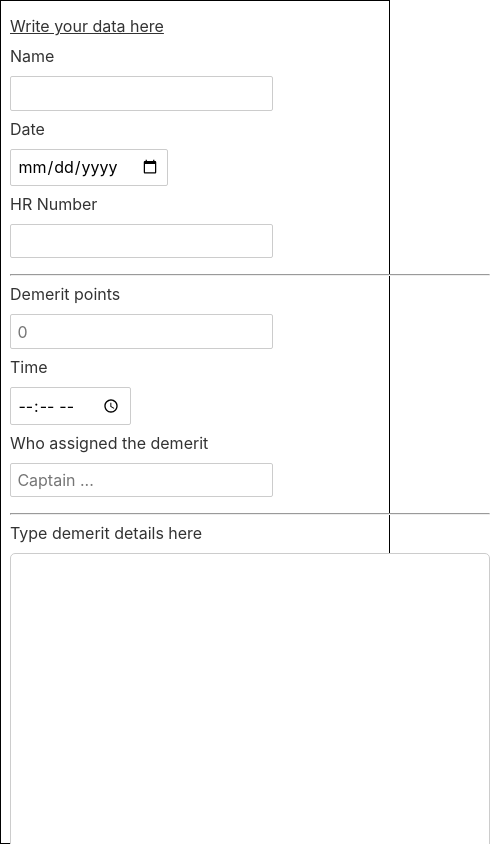
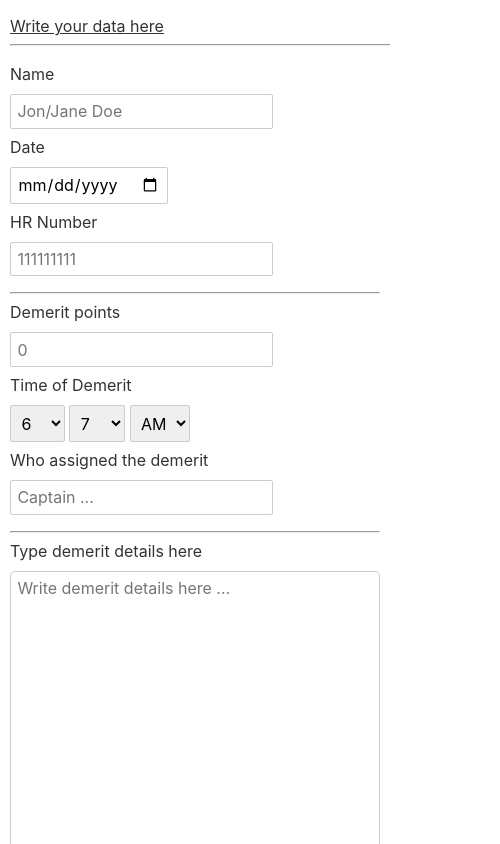
Before and after one commit to KennyWeeks/ArmandsProject, a Svelte app in the folder demerit/: page / in a window 390 px wide. Shown: the whole page, 500 px wide, since content can reach past the window. Built offline with nearby package versions, Linux system fonts and the light colour scheme.

Commit message:
Made some style changes, gonna clean up some of them up.

```diff
--- a/demerit/src/App.svelte
+++ b/demerit/src/App.svelte
@@ -14,6 +14,8 @@
 		<div id="editor-area">
 
 			<p>Write your data here</p>
+
+			<hr style="width:480px; margin-left:10px;">
 
 			<BodyParts window={window}/>
 		</div>
@@ -36,6 +38,7 @@
 
 	$height:100vh;
 
+	@media only screen and (min-width:501px) {
 		#main-area {
 			width:100vw;
 			height:$height;
@@ -53,7 +56,7 @@
 				& p {
 					margin-left:10px;
 					margin-bottom:0px;
-				text-decoration:underline;
+					font-size:20px;
 				}
 			}
 
@@ -75,5 +78,32 @@
 				}
 			}
 		}
+	}
+
+	@media only screen and (max-width:500px) {
+		#main-area {
+			width:100vw;
+			height:$height;
+			overflow:hidden;
+			position:relative;
+
+			#editor-area {
+				width:100vw;
+				height:100vh;
+				position:absolute;
+				top:0px;
+				left:0px;
+				z-index:1000000;
+				background-color:#fff;
+				overflow:scroll;
+
+				& p {
+					margin-left:10px;
+					margin-bottom:0px;
+					text-decoration:underline;
+				}
+			}
+		}
+	}
 
 </style>
--- a/demerit/src/components/Input.svelte
+++ b/demerit/src/components/Input.svelte
@@ -8,7 +8,9 @@
 </script>
 
 <label for="{labelTag}">{labelTag.replace(/-/g, " ")}</label><br>
-<input type="{type}" name="{labelTag}" class="inputtag" placeholder="{def}" min={min}  required/>
+<input type="{type}" name="{labelTag}" class="inputtag" placeholder="{def}" min={min}  required on:focus="{(e)=>{
+    e.target.style.outlineStyle = "none";
+}}"/>
 
 
 <style lang="scss">
--- a/demerit/src/components/TextArea.svelte
+++ b/demerit/src/components/TextArea.svelte
@@ -1,7 +1,9 @@
 <script></script>
 
 <label for="textarea">Type demerit details here</label>
-<textarea name="textarea" rows="20"></textarea>
+<textarea name="textarea" rows="20" placeholder="Write demerit details here ..." on:focus="{(e)=>{
+    e.target.style.outlineStyle = "none";
+}}"></textarea>
 
 <style lang="scss">
 
@@ -19,4 +21,10 @@
         outline:none;
     }
 
+    @media only screen and (max-width:500px) {
+        textarea[name="textarea"] {
+            width:calc(100vw - 20px);
+        }
+    }
+
 </style>
--- a/demerit/src/views/BodyParts.svelte
+++ b/demerit/src/views/BodyParts.svelte
@@ -61,31 +61,84 @@
         hrNum = document.getElementById("number-text");
         //This tag works on the input
         inputs = document.getElementsByTagName("input");
+        inputs = Array.from(inputs);
+        let dateTime = new Date();
+        console.log(dateTime.getHours());
+        console.log(dateTime.getMinutes());
+        let select = document.getElementsByTagName("select");
+        select = Array.from(select);
+        select.forEach((e)=>{
+            console.log("Hello");
+            if(e.getAttribute("name")=="hours") {
+                e.value = dateTime.getHours();
+            }
 
+            if(e.getAttribute("name")=="minutes") {
+                e.value = dateTime.getMinutes();
+            }
+
+            if(e.getAttribute("name")=="ampm") {
+                if(dateTime.getHours() > 12) {
+                    e.value = "pm";
+                }
+            }
+        });
     });
 
 </script>
 
 <div class="bodypart">
 
-    <Input labelTag="Name"/><br>
+    <Input labelTag="Name" def="Jon/Jane Doe"/><br>
     <Input labelTag="Date" type="date"/><br>
-    <Input labelTag="HR-Number"/><br>
+    <Input labelTag="HR-Number" def=111111111/><br>
     <hr>
     <Input labelTag="Demerit-points" type="number" def="0" min={0}/><br>
-    <Input labelTag="Time" type="time"/><br>
+    <!--<Input labelTag="Time" type="time"/><br>-->
+    <label for="hours" style="margin-bottom:10px;">Time of Demerit</label>
+    <select name="hours" id="hours-tag">
+        {#each Array.from(Array(24).keys(),n=>n+1) as n}
+            <option value="{n}">{n}</option>
+        {/each}
+    </select>
+    <select name="minutes" id="minutes">
+        {#each Array.from(Array(60).keys(),n=>n+1) as n}
+            <option value="{n}">{n}</option>
+        {/each}
+    </select>
+    <select name="ampm" id="ampm-tag">
+        <option value="am" default>AM</option>
+        <option value="pm">PM</option>
+    </select><br>
     <Input labelTag="Who-assigned-the-demerit" def="Captain ..."/><br>
     <hr>
     <TextArea/>
     <br>
     <Button printbutton={true} buttonText={"print"} on:click={()=>{
-        name.innerText = inputs[0].value;
+        //I want to run value checks here because we want to make sure
+        //the data isn't default
+        console.log(inputs[0].value);
+
+        inputs.forEach((e)=>{
+            console.log(e.getAttribute("type"));
+            if(["text", "number"].indexOf(e.getAttribute("type")) >= 0 && e.value.length == 0) {
+                e.style.outlineStyle = "solid";
+                e.style.outlineColor = "#ff0000";
+            }
+        });
+
+        if(textArea.value.length == 0) {
+            textArea.style.outlineStyle = "solid";
+            textArea.style.outlineColor = "#ff0000";
+        }
+
+        /*name.innerText = inputs[0].value;
         date.innerText = inputs[1].value;
         hrNum.innerText = inputs[2].value;
         points.innerText = inputs[3].value;
         time.innerText = inputs[4].value;
         assigner.innerText = inputs[5].value;
-        desc.innerText = textArea.value;
+        desc.innerText = textArea.value;*/
         //printCommand();
     }}/>
 </div>
@@ -97,5 +150,10 @@
         width:480px;
         position:absolute;
     }
+    @media only screen and (max-width:500px) {
+        .bodypart {
+            width:calc(100vw - 20px);
+        }
+    }
 
 </style>
--- a/demerit/src/views/DemoView.svelte
+++ b/demerit/src/views/DemoView.svelte
@@ -25,7 +25,7 @@ margin:100px; overflow:hidden; background-color:#fff;">
             margin-left:calc(1*96px);
             border:2px solid #000;-->
 
-    <img src="header.png" style="margin-top:96px; margin-left:96px; border:2px solid #000;"/>
+    <img src="header.png" style="margin-top:96px; margin-left:96px;"/>
 
     <!--width:calc(6.5*96px);
             border-bottom:3px solid #000;
```
Lines whose indentation alone changed are shown as unchanged.
